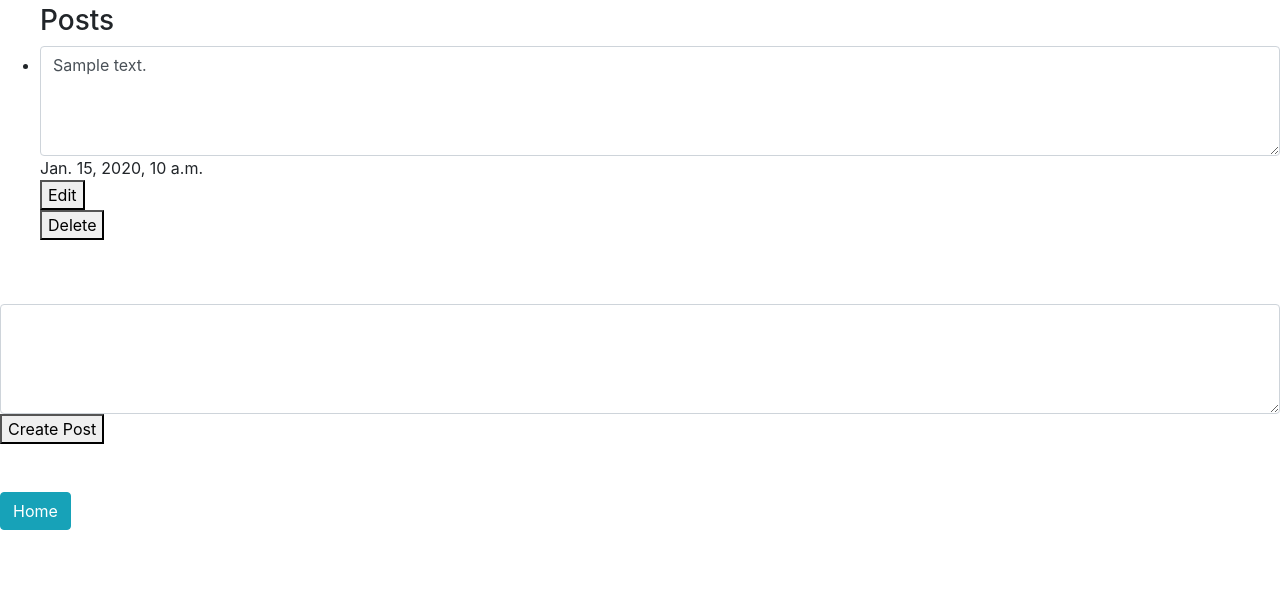
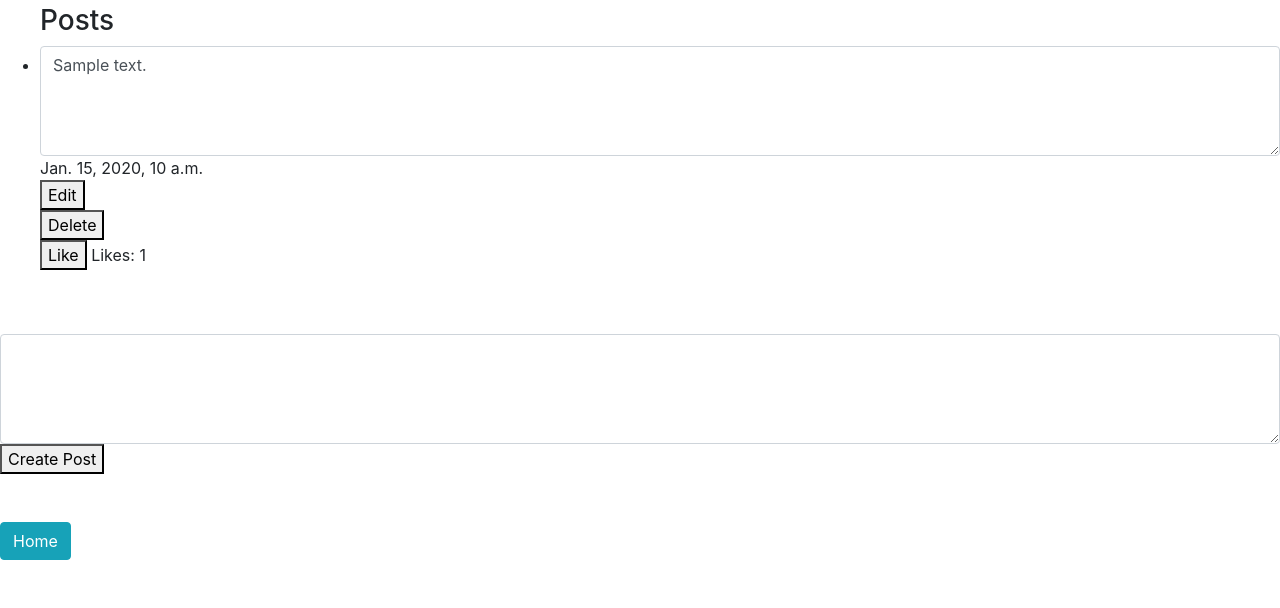
Before and after one commit to abista7/SoftwareDevelopmentGroupPROJECT, a Django app: page /profile/00000000-0000-0000-0000-000000000001/ in a window 1280 px wide. Shown: the part 328-936 px from the top of the page. Before the commit the page ends 858 px from the top, so only its background shows below. Run offline with Django 3.2, Linux system fonts and the light colour scheme; a user stored in the database is signed in; tables that the repository leaves empty hold one stand-in row (values such as "Sample post"); some libraries are stand-ins or nearby versions.

Commit message:
working on like feature for post. Works but user can like infintely

```diff
--- a/application/django/mainapp/models.py
+++ b/application/django/mainapp/models.py
@@ -102,6 +102,12 @@ class Profile(models.Model):
         post.created_at = datetime.datetime.now()
         Post.save(post)
 
+    def like_post(self, post_id):
+        post = Post.objects.get(id=post_id)
+        post.like = post.like+1
+        Post.save(post)
+
+
 
 class Friend(models.Model):
     created = models.DateTimeField(auto_now_add=True, editable=False)
@@ -139,6 +145,7 @@ class Post(models.Model):
     description = models.CharField(max_length=200)
     created_at = models.DateTimeField(default=datetime.datetime.now)
     profile = models.ForeignKey(Profile, on_delete=models.CASCADE)
+    like = models.PositiveSmallIntegerField(default=0)
 
     def __str__(self):
-        return 'Post: ' + self.description + "heroo"
+        return 'Post: ' + self.description
--- a/application/django/mainapp/views.py
+++ b/application/django/mainapp/views.py
@@ -71,6 +71,8 @@ def profile(request, profile_uuid):
             desc = request.POST.get('edit_post')
             postID = request.POST.get('edit_post_id')
             request.user.profile.edit_post(postID, desc)
+        if request.POST.get('like_post'):
+            request.user.profile.like_post(int(request.POST.get('like_post')))
 
 
     return render(request, 'mainapp/profile.html', context=context)
--- a/application/django/templates/mainapp/profile.html
+++ b/application/django/templates/mainapp/profile.html
@@ -28,6 +28,11 @@
                         <div>
                             <textarea class="form-control" readonly>{{ post.description }}</textarea>
                             <div>{{ post.created_at }}</div>
+                            <form method="post">
+                                {% csrf_token %}
+                                <div>Likes: {{ post.like }}</div>
+                                <button name="like_post" value={{ post.id }}>Like</button>
+                            </form>
                         </div>
                     {% endif %}
                     {% if user == profile.user %}
@@ -41,6 +46,13 @@
                             <form method="post">
                                 {% csrf_token %}
                                 <button type="submit" name="delete_post" value={{ post.id }}>Delete</button>
+                            </form>
+                          <form method="post">
+                                {% csrf_token %}
+                                <div>
+                                    <button name="like_post" value={{ post.id }}>Like</button>
+                                    Likes: {{ post.like }}
+                                </div>
                             </form>
                         </div>
                     {% endif %}
```
Also changed, not shown: application/django/mainapp/migrations/0004_comment.py (added), application/django/mainapp/migrations/0005_delete_comment.py (added), application/django/mainapp/migrations/0006_post_like.py (added).
